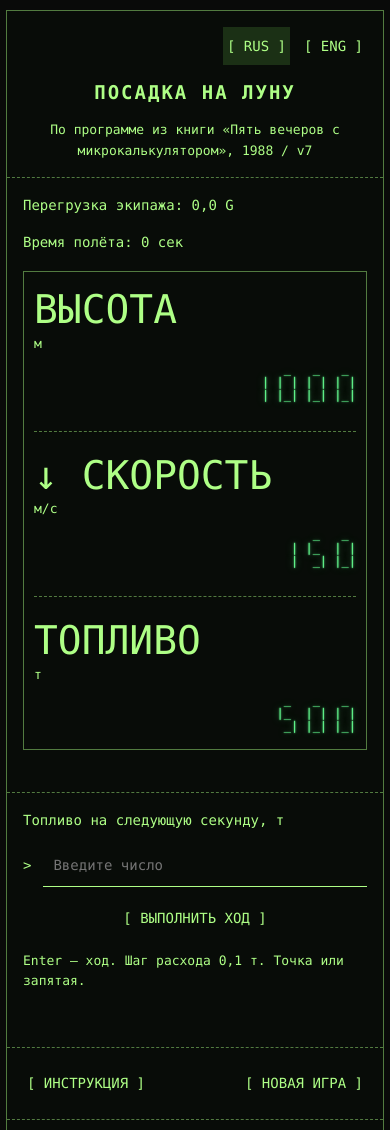
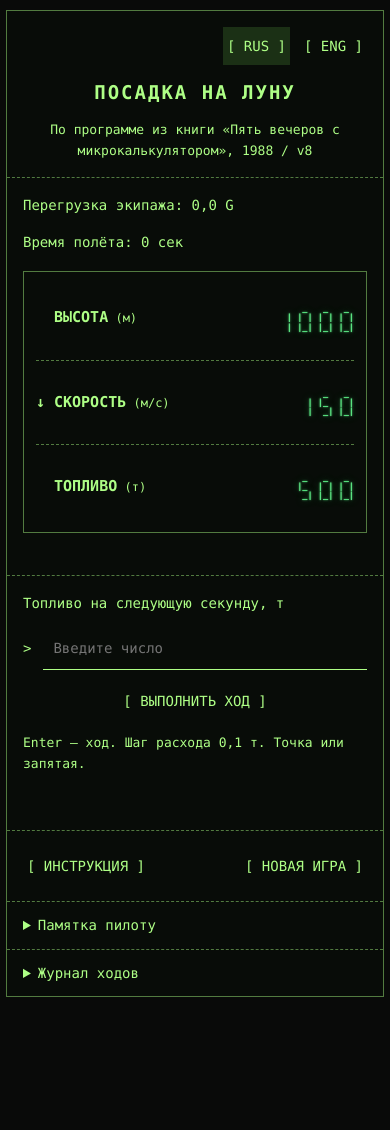
Before and after one commit to lyosh108-sudo/moon-landing, a plain HTML site: page index.html in a window 390 px wide. Shown: the top 1130 px of the page. After the commit the page ends 1007 px from the top, so only its background shows below. Drawn offline with Linux system fonts and the light colour scheme.

Commit message:
Refine mobile instruments
compact two-column layout and aligned labels

```diff
--- a/index.html
+++ b/index.html
@@ -306,33 +306,67 @@ td,th {
 @media (max-width: 600px) {
   .screen.mobile-screen {
     width: 100%;
+    padding: 4px 12px;
     border: 1px solid var(--line);
-    padding: 16px 10px;
-    font-size: 12px;
     transform: none;
   }
 
+  .mobile-instrument {
+    display: grid;
+    grid-template-columns: max-content minmax(0, 1fr);
+    column-gap: 10px;
+    align-items: center;
+    min-height: 84px;
+    padding: 18px 0;
+  }
+
   .mobile-instrument + .mobile-instrument {
-    margin-top: 28px;
     border-top: 1px dashed var(--line);
-    padding-top: 22px;
   }
 
   .mobile-label {
-    font-size: 39.6px;
-    line-height: 1.1;
-    margin-bottom: 12px;
-    overflow-wrap: anywhere;
+    font-size: 15px;
+    line-height: 1.3;
+    font-weight: bold;
+    white-space: nowrap;
   }
 
   .mobile-unit {
-    display: block;
-    font-size: 13px;
-    margin-top: 5px;
+    font-size: 12px;
+    font-weight: normal;
+  }
+
+  .direction-slot {
+    display: inline-block;
+    width: 1.2em;
   }
 
   .screen.mobile-screen pre {
-    text-align: right;
+    justify-self: end;
+    margin: 0;
+    font-size: clamp(7px, 2.2vw, 12px);
+    line-height: 1.1;
+    font-weight: bold;
+    white-space: pre;
+  }
+
+}
+
+@media (max-width: 360px) {
+  .screen.mobile-screen {
+    padding: 4px 8px;
+  }
+
+  .mobile-instrument {
+    column-gap: 6px;
+  }
+
+  .mobile-label {
+    font-size: 13px;
+  }
+
+  .mobile-unit {
+    font-size: 11px;
   }
 
 }
@@ -451,7 +485,7 @@ function mark(g) {
   return g>9?' (Х!!!Х)':g>=6?' (!!!)':g>=3?' (!)':'';
 }
 
-// Internal reference-flight verification (not shown in the interface)
+// Internal reference verification
 function test() {
   let g=new Game();
   let n=0;
@@ -484,11 +518,11 @@ function test() {
   return n===19&&g.grade===3&&g.t===22&&g.m===82;
 }
 
-// Russian and English interface text
+// Translations
 const strings= {
   ru: {
     title:'ПОСАДКА НА ЛУНУ',
-    subtitle:'По программе из книги «Пять вечеров с микрокалькулятором», 1988 / v7',
+    subtitle:'По программе из книги «Пять вечеров с микрокалькулятором», 1988 / v8',
     height:'Высота',
     down:'Скорость снижения',
     up:'Скорость подъёма',
@@ -547,7 +581,7 @@ const strings= {
   ,
   en: {
     title:'MOON LANDING',
-    subtitle:'Based on “Five Evenings with a Microcalculator”, 1988 / v7',
+    subtitle:'Based on “Five Evenings with a Microcalculator”, 1988 / v8',
     height:'Altitude',
     down:'Descent speed',
     up:'Ascent speed',
@@ -622,7 +656,7 @@ function p(parent, text, cls='') {
   parent.append(e);
 }
 
-// Desktop and mobile interface rendering
+// Desktop and compact mobile instruments
 function render() {
   const s=strings[lang],
   k=lang==='en'?FT:1;
@@ -673,20 +707,20 @@ function render() {
       instrument.className='mobile-instrument';
       const label=document.createElement('div');
       label.className='mobile-label';
-      if(i===1) {
-        const arrow=document.createElement('span');
-        arrow.textContent=game.v<0?'↑ ':game.v>0?'↓ ':'  ';
-        if(game.v<0)arrow.className='arrow-up';
-        label.append(arrow);
-      }
-      label.append(document.createTextNode(names[i].toUpperCase()));
+      const arrow=document.createElement('span');
+      arrow.className='direction-slot';
+      arrow.textContent=i===1?(game.v<0?'↑':game.v>0?'↓':' '):' ';
+      if(i===1&&game.v<0)arrow.className+=' arrow-up';
+      label.append(arrow, document.createTextNode(names[i].toUpperCase()));
       const unit=document.createElement('span');
       unit.className='mobile-unit';
-      unit.textContent=units[i];
+      unit.textContent=' ('+units[i]+')';
       label.append(unit);
       const digits=document.createElement('pre');
       digits.className='digits';
-      digits.textContent=segmentField(values[i], widths[i], phase==='all', i).join('\n');
+      const field=segmentField(values[i], widths[i], phase==='all', i);
+      const leading=Math.min(...field.map(row=>row.search(/\S/)));
+      digits.textContent=field.map(row=>row.slice(Math.max(0, leading))).join('\n');
       digits.setAttribute('aria-label', names[i]+': '+f(values[i])+' '+units[i]);
       instrument.append(label, digits);
       screen.append(instrument);
@@ -836,7 +870,7 @@ function coastCount(source) {
   return n;
 }
 
-// Display animation: three phases of 333 ms
+// Three animation phases, 333 ms each
 const delay=ms=>new Promise(resolve=>setTimeout(resolve, ms));
 async function animateTo(target, id) {
   phase='off';
@@ -888,7 +922,7 @@ async function runTurn(n) {
   if(!game.done)$('burn').focus();
 }
 
-// Input and interface events
+// Interface events
 $('form').onsubmit=e=> {
   e.preventDefault();
   if(game.done||busy)return;
```
